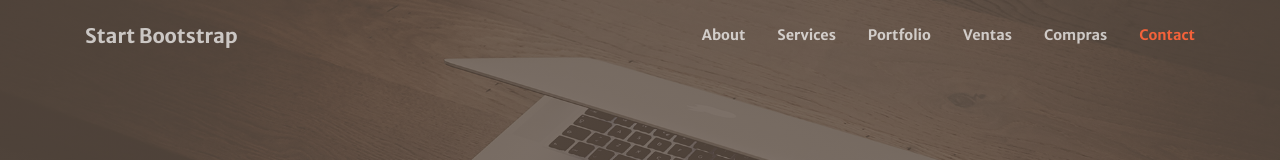
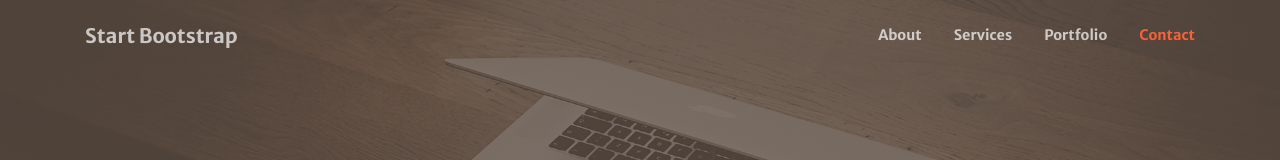
Before and after one commit to wiliansyob/web-site-demo, a website with bundled scripts: page index.html in a window 1280 px wide. Shown: the top 160 px of the page. Built offline with nearby package versions, Linux system fonts and the light colour scheme.

Commit message:
Se quito productos y ventas

```diff
--- a/index.html
+++ b/index.html
@@ -45,12 +45,7 @@
           <li class="nav-item">
             <a class="nav-link js-scroll-trigger" href="#portfolio">Portfolio</a>
           </li>
-          <li class="nav-item">
-            <a class="nav-link js-scroll-trigger" href="#portfolio">Ventas</a>
-          </li>
-          <li class="nav-item">
-            <a class="nav-link js-scroll-trigger" href="#portfolio">Compras</a>
-          </li>
+
           <li class="nav-item">
             <a class="nav-link js-scroll-trigger" href="#contact">Contact</a>
           </li>
```
